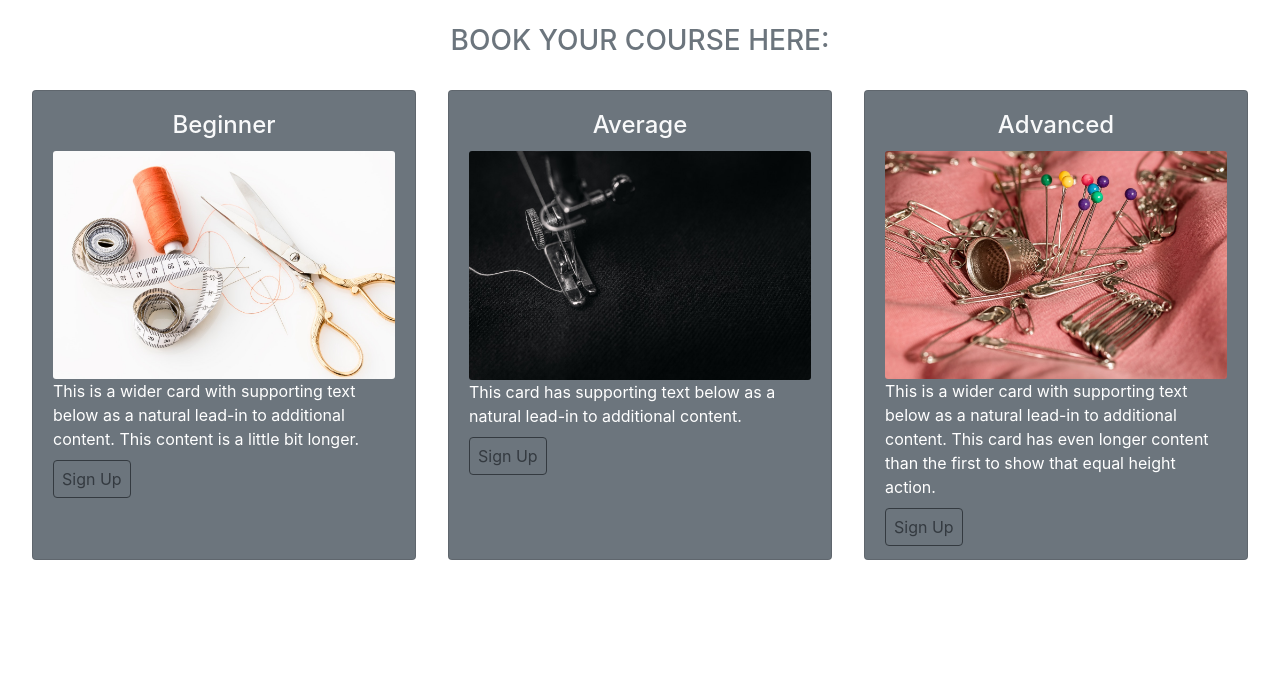
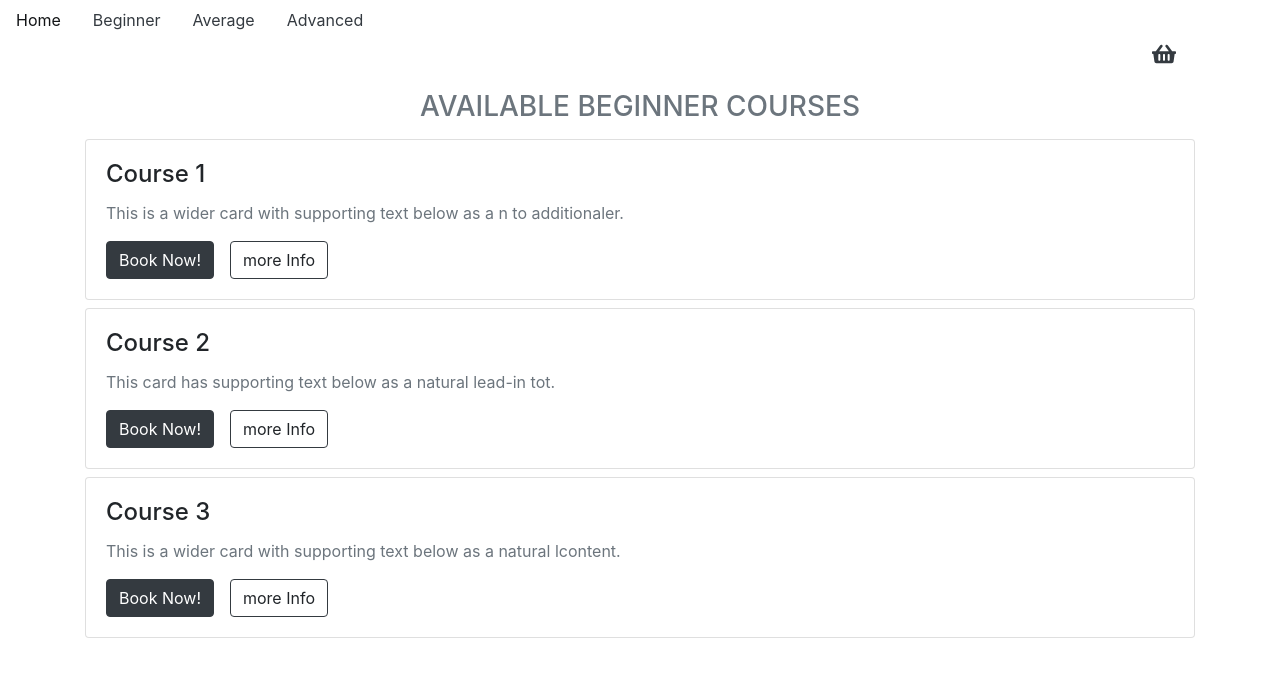
Before and after one commit to 2dearsue/react-shop-sue, a React (Create React App) app: page /beginner in a window 1280 px wide. Shown: the top 674 px of the page. Built offline with nearby package versions, Linux system fonts and the light colour scheme.

Commit message:
second commiit

```diff
--- a/package.json
+++ b/package.json
@@ -7,6 +7,7 @@
     "node-sass": "^4.11.0",
     "react": "^16.8.3",
     "react-dom": "^16.8.3",
+    "react-icons": "^3.4.0",
     "react-redux": "^6.0.1",
     "react-router-dom": "^4.3.1",
     "react-scripts": "2.1.5",
--- /dev/null
+++ b/src/components/Advanced.js
@@ -0,0 +1,41 @@
+import React, { Component } from 'react';
+import { Route, NavLink } from 'react-router-dom';
+
+export default class Advanced extends Component {
+  render() {
+    return (
+      <>
+      <Route exact path="/advanced" render={ () =>
+        <div className="Jumbotron">
+          <h3 className="display-5 text-center text-secondary mt-4 mb-3 text-uppercase">Available Avanced Courses</h3>
+
+          <div className="card-deck">
+            <div className="card">
+              <div className="card-body">
+                <h4 className="card-title">Course 1</h4>
+                <p className="card-text text-muted">This is a wider card with supporting text below as a natural lead-in to additional content. This content is a little bit longer.</p>
+                <NavLink to="/basket" className="btn btn-dark">Book Now!</NavLink>
+              </div>
+            </div>
+            <div className="card">
+              <div className="card-body">
+                <h4 className="card-title">Course 2</h4>
+                <p className="card-text text-muted">This card has supporting text below as a natural lead-in to additional content.</p>
+                <NavLink to="/basket" className="btn btn-dark">Book Now!</NavLink>
+              </div>
+            </div>
+            <div className="card">
+              <div className="card-body">
+                <h4 className="card-title">Course 3</h4>
+                <p className="card-text text-muted">This is a wider card with supporting text below as a natural lead-in to additional content. This card has even longer content than the first to show that equal height action.</p>
+                <NavLink to="/basket" className="btn btn-dark">Book Now!</NavLink>
+              </div>
+            </div>
+          </div>
+
+        </div>
+      } />
+      </>
+    );
+  }
+}
--- a/src/components/App.js
+++ b/src/components/App.js
@@ -1,12 +1,32 @@
 import React, { Component } from 'react';
-import Welcome from './Welcome'
+import Welcome from './Welcome';
+import NavList from './NavList';
+import Basket from './Basket';
+import Beginner from './Beginner';
+import Advanced from './Advanced';
+import Average from './Average';
+import { BrowserRouter, Route, Switch, NavLink } from 'react-router-dom';
+import { FaShoppingBasket } from 'react-icons/fa';
+
 
 export default class App extends Component {
   render() {
     return (
-      <>
-        <Welcome />
-      </>
+      <BrowserRouter>
+        <>
+          <NavList />
+          <NavLink to="/basket"><FaShoppingBasket className="basket text-dark"/></NavLink>
+          <Route path="/basket" render= {() => <Basket /> } />
+
+          <Route exact path="/" render= {() => <Welcome /> } />
+
+          <Switch>
+            <Route path="/beginner" render= {() => <Beginner /> } />
+            <Route path="/average" render= {() => <Average /> } />
+            <Route path="/advanced" render= {() => <Advanced /> } />
+          </Switch>
+        </>
+      </BrowserRouter>
     );
   }
 }
--- /dev/null
+++ b/src/components/Average.js
@@ -0,0 +1,41 @@
+import React, { Component } from 'react';
+import { Route, NavLink } from 'react-router-dom'
+
+export default class Average extends Component {
+  render() {
+    return (
+      <>
+        <Route exact path="/average" render={ () =>
+          <div className="Jumbotron">
+            <h3 className="display-5 text-center text-secondary mt-4 mb-3 text-uppercase">Available Average Courses</h3>
+
+            <div className="card-deck">
+              <div className="card">
+                <div className="card-body">
+                  <h4 className="card-title">Course 1</h4>
+                  <p className="card-text text-muted">This is a wider card with supporting text below as a natural lead-in to additional content. This content is a little bit longer.</p>
+                  <NavLink to="/basket" className="btn btn-dark">Book Now!</NavLink>
+                </div>
+              </div>
+              <div className="card">
+                <div className="card-body">
+                  <h4 className="card-title">Course 2</h4>
+                  <p className="card-text text-muted">This card has supporting text below as a natural lead-in to additional content.</p>
+                  <NavLink to="/basket" className="btn btn-dark align-self-end">Book Now!</NavLink>
+                </div>
+              </div>
+              <div className="card">
+                <div className="card-body">
+                  <h4 className="card-title">Course 3</h4>
+                  <p className="card-text text-muted">This is a wider card with supporting text below as a natural lead-in to additional content. This card has even longer content than the first to show that equal height action.</p>
+                  <NavLink to="/basket" className="btn btn-dark">Book Now!</NavLink>
+                </div>
+              </div>
+            </div>
+
+          </div>
+        } />
+      </>
+    );
+  }
+}
--- /dev/null
+++ b/src/components/Basket.js
@@ -0,0 +1,12 @@
+import React, { Component } from 'react';
+// import { BrowserRouter, Route, Switch } from 'react-router-dom';
+
+export default class App extends Component {
+  render() {
+    return (
+        <>
+          <div className="text-center mr-4 mt-4 mb-3">List of booked courses and costs</div>
+        </>
+    );
+  }
+}
--- /dev/null
+++ b/src/components/Beginner.js
@@ -0,0 +1,53 @@
+import React, { Component } from 'react';
+import { Route, NavLink } from 'react-router-dom';
+import Info from './Info';
+
+export default class Beginner extends Component {
+  render() {
+    return (
+      <>
+      <div className="Jumbotron">
+      <Route exact path="/beginner" render={ () =>
+        <div className="Jumbotron">
+          <h3 className="display-5 text-center text-secondary mt-4 mb-3 text-uppercase">Available Beginner Courses</h3>
+
+          <div className="container">
+
+            <div className="card mb-2">
+              <div className="card-body">
+                <h4 className="card-title">Course 1</h4>
+                <p className="card-text text-muted">This is a wider card with supporting text below as a n to additionaler.</p>
+                <NavLink to="/basket" className="btn btn-dark mr-3">Book Now!</NavLink>
+                <NavLink to="/beginner/course-1" className="btn border-dark">more Info</NavLink>
+              </div>
+            </div>
+
+            <div className="card mb-2">
+              <div className="card-body">
+                <h4 className="card-title">Course 2</h4>
+                <p className="card-text text-muted">This card has supporting text below as a natural lead-in tot.</p>
+                <NavLink to="/basket" className="btn btn-dark mr-3">Book Now!</NavLink>
+                <NavLink to="/beginner/course-2" className="btn border-dark">more Info</NavLink>
+              </div>
+            </div>
+
+            <div className="card mb-2">
+              <div className="card-body">
+                <h4 className="card-title">Course 3</h4>
+                <p className="card-text text-muted">This is a wider card with supporting text below as a natural lcontent. </p>
+                <NavLink to="/basket" className="btn btn-dark mr-3">Book Now!</NavLink>
+                <NavLink to="/beginner/course-3" className="btn border-dark">more Info</NavLink>
+              </div>
+            </div>
+
+          </div>
+        </div>
+      } />
+        <Route path="/beginner/course-1" render={ () =><Info /> } />
+        <Route path="/beginner/course-2" render={ () =><Info /> } />
+        <Route path="/beginner/course-3" render={ () =><Info /> } />
+      </div>
+      </>
+    );
+  }
+}
--- /dev/null
+++ b/src/components/Info.js
@@ -0,0 +1,16 @@
+import React, { Component } from 'react';
+import { Route } from 'react-router-dom';
+
+export default class Info extends Component {
+  render() {
+
+    return (
+      <div className="">
+
+          <Route path="/beginner/course-1" render={ () => <div className="card bg-white col-4 offset-4"> <p className="text-center">Hey this is more info about the course-1... blblablalbla </p></div>} />
+          <Route path="/beginner/course-2" render={ () => <div className="card bg-white col-4 offset-4"> <p className="text-center">Hey this is more info about the course-2... blblablalbla </p></div>} />
+          <Route path="/beginner/course-3" render={ () => <div className="card bg-white col-4 offset-4"> <p className="text-center">Hey this is more info about the course-3... blblablalbla </p></div>} />
+      </div>
+    )
+  }
+}
--- /dev/null
+++ b/src/components/NavList.js
@@ -0,0 +1,32 @@
+import React, { Component } from 'react';
+import { NavLink, Redirect } from 'react-router-dom';
+import { FaShoppingBasket } from 'react-icons/fa';
+
+
+export default class NavList extends Component {
+
+  render() {
+    return (
+      <>
+      <div className="d-inline">
+        <ul className="nav">
+          <li className="nav-item">
+            <NavLink to="/" className="nav-link text-dark">Home</NavLink>
+          </li>
+          <li className="nav-item">
+            <NavLink to="/beginner" className="nav-link text-dark">Beginner</NavLink>
+          </li>
+          <li className="nav-item">
+            <NavLink to="/average" className="nav-link text-dark">Average</NavLink>
+          </li>
+          <li className="nav-item">
+            <NavLink to="/advanced" className="nav-link text-dark">Advanced</NavLink>
+          </li>
+        </ul>
+      </div>
+      </>
+    )
+  }
+}
+
+// NavLinks are going to change our url at that is descisive!!!
--- a/src/components/Welcome.js
+++ b/src/components/Welcome.js
@@ -2,40 +2,47 @@ import React, { Component } from 'react';
 import Näh1 from '../img/pexels-photo-461035.jpeg';
 import Näh2 from '../img/pexels-photo-821735.jpeg';
 import Näh3 from '../img/sewing-thimble-pins-safety-pins-37631.jpeg';
+import { NavLink } from 'react-router-dom';
 
 export default class Welcome extends Component {
   render() {
     return (
       <>
         <div className="Jumbotron">
+          <h3 className="display-5 text-center text-dark text-uppercase">Book your course here:</h3>
 
-        <h3 className="display-5 text-center text-secondary mt-4 text-uppercase">Book your course here:</h3>
-          <div className="card-deck m-3">
+            <div className="card-deck w-80 mx-auto">
+
               <div className="card text-white bg-secondary m-3 d-inline-block">
-              <div className="card-body">
-                <h4 className="card-title text-center text-light">Beginner</h4>
+                <div className="card-body text-center ">
+                  <h4 className="card-title text-light">Start now</h4>
                   <img className="card-img" src={Näh1} alt="Card" />
                   <p className="card-text">This is a wider card with supporting text below as a natural lead-in to additional content. This content is a little bit longer.</p>
-                <a href="#!" class="card-link text-dark border border-dark p-2 rounded">Sign Up</a>
+                  <NavLink to="/beginner" className="btn btn-dark">Book Now!</NavLink>
                 </div>
               </div>
+
               <div className="card text-white bg-secondary m-3 d-inline-block">
-              <div className="card-body">
-                <h4 className="card-title text-center text-light">Average</h4>
-                <img className="card-img" src={Näh2} alt="Card" />
-                <p className="card-text">This card has supporting text below as a natural lead-in to additional content.</p>
-                <a href="#!" class="card-link text-dark border border-dark p-2 rounded">Sign Up</a>
+                <div className="card-body text-center ">
+                  <h4 className="card-title text-light">Go further</h4>
+                  <img className="card-img" src={Näh3} alt="Card" />
+                  <p className="card-text">This is a wider card with supporting text below as a natural lead-in to additional content. This content is a little bit longer.</p>
+                  <NavLink to="/average" className="btn btn-dark">Book Now!</NavLink>
                 </div>
               </div>
+
               <div className="card text-white bg-secondary m-3 d-inline-block">
-              <div className="card-body">
-                <h4 className="card-title text-center text-light">Advanced</h4>
-                <img className="card-img" src={Näh3} alt="Card" />
-                <p className="card-text">This is a wider card with supporting text below as a natural lead-in to additional content. This card has even longer content than the first to show that equal height action.</p>
-                <a href="#!" class="card-link text-dark border border-dark p-2 rounded">Sign Up</a>
+                <div className="card-body text-center ">
+                  <h4 className="card-title text-light">Get professional</h4>
+                  <img className="card-img" src={Näh2} alt="Card" />
+                  <p className="card-text">This is a wider card with supporting text below as a natural lead-in to additional content. This content is a little bit longer.</p>
+                  <NavLink to="/advanced" className="btn btn-dark">Book Now!</NavLink>
                 </div>
               </div>
+
+
           </div>
+
         </div>
       </>
     );
--- a/src/index.js
+++ b/src/index.js
@@ -1,6 +1,7 @@
 import React from 'react';
 import ReactDOM from 'react-dom';
 import '../node_modules/bootstrap/dist/css/bootstrap.min.css';
+import './styles/main.scss';
 import App from './components/App';
 import { Provider } from 'react-redux';
 import * as serviceWorker from './serviceWorker';
--- a/src/styles/main.scss
+++ b/src/styles/main.scss
@@ -0,0 +1,4 @@
+.basket {
+  margin-left: 90vw;
+  font-size: 1.5rem;
+}
```
Also changed, not shown: src/components/AllCourses.js (added, +24 -0 lines), 1 other file (tests, documents, lock files or other folders). Lines whose indentation alone changed are shown as unchanged.
